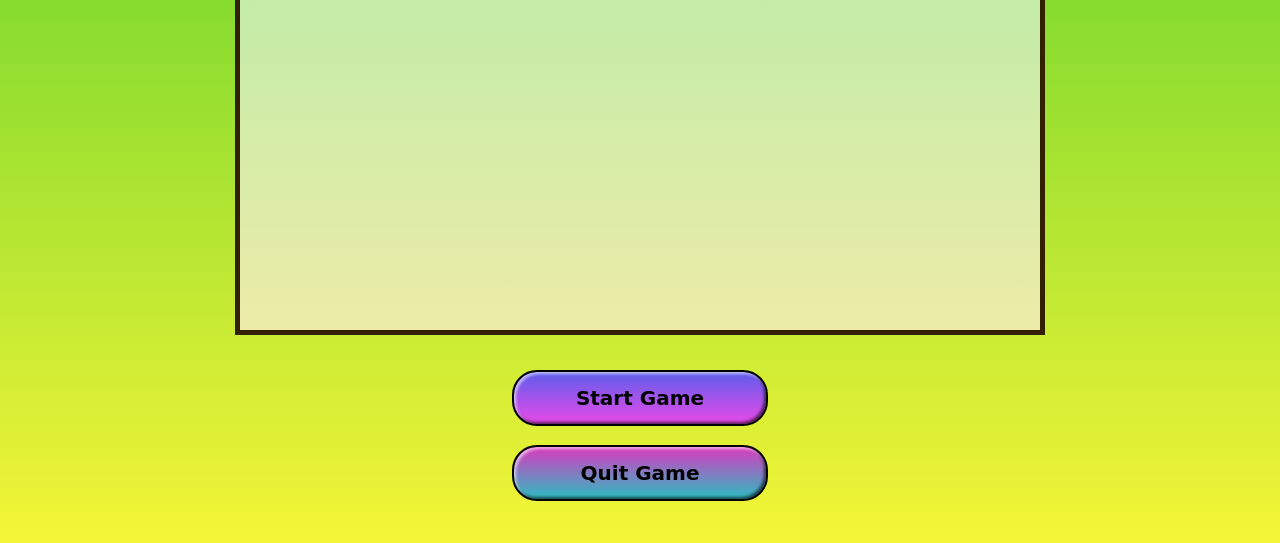
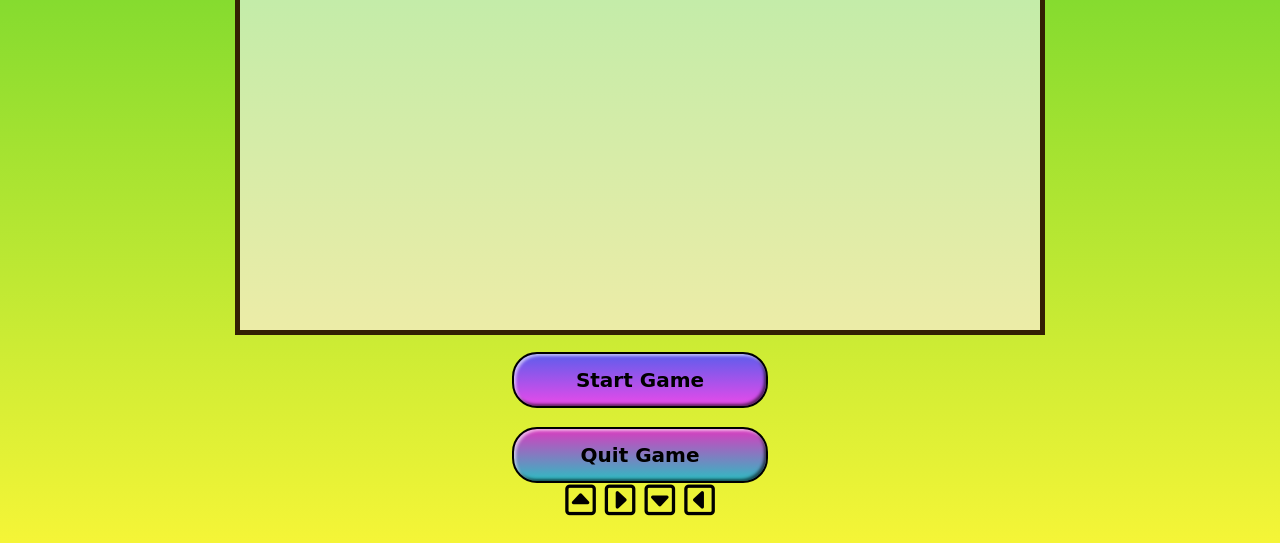
Before and after one commit to gdsabarna353/webdev-project6, a plain HTML site: page index.html in a window 1280 px wide. Shown: the part 257-800 px from the top of the page. Drawn offline with Linux system fonts and the light colour scheme; a web font is replaced by a local one.

Commit message:
Update index.html

```diff
--- a/index.html
+++ b/index.html
@@ -27,6 +27,13 @@
         <div class="bgimage">
             <button id="start" onclick="window.requestAnimationFrame(main)">Start Game</button>
             <button id="quit" onclick="quitgame()">Quit Game</button>
+            <div class="arrowKeys">
+                <i style="font-size: 35px" class="fa-regular fa-square-caret-up" onclick="arrowUp()"></i>
+                <i style="font-size: 35px" class="fa-regular fa-square-caret-right" onclick="arrowRight()"></i>
+                <i style="font-size: 35px" class="fa-regular fa-square-caret-down" onclick="arrowDown()"></i>
+                <i style="font-size: 35px" class="fa-regular fa-square-caret-left" onclick="arrowLeft()"></i>
+
+            </div>
         </div>
     </div>
 </body>
```
